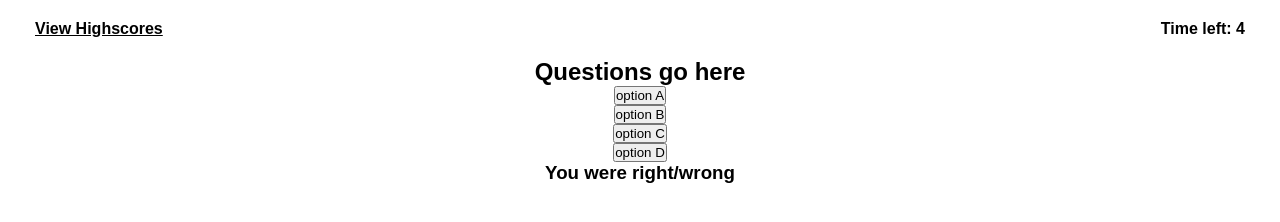
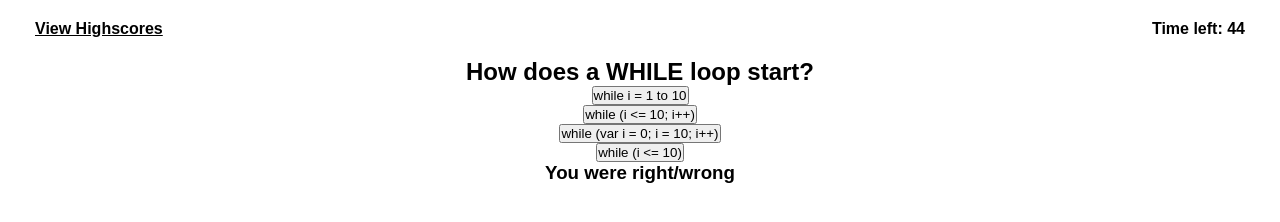
Before and after one commit to meiliou/code-quiz, a plain HTML site: page index.html in a window 1280 px wide. Both pictures are taken after a click on the button "Start Quiz". Drawn offline with Linux system fonts and the light colour scheme.

Commit message:
start, Q&A views, validated answers

```diff
--- a/assets/css/style.css
+++ b/assets/css/style.css
@@ -61,3 +61,6 @@ header section h2 {
 .section-question h2 {
     padding: 200px;
 }
+
+/* .answers {
+} */
--- a/assets/js/script.js
+++ b/assets/js/script.js
@@ -1,10 +1,39 @@
+var questionBank = [
+    {
+        question: "How does a WHILE loop start?",
+        options: ["while i = 1 to 10", "while (i <= 10; i++)", "while (var i = 0; i = 10; i++)", "while (i <= 10)"],
+        answer: "while (i <= 10)"
+    },
+    {
+        question: "The external JavaScript file must contain the <script> tag.",
+        options: ["True", "False", "Maybe", "I don't know"],
+        answer: "False"
+    },
+    {
+        question: "Inside which HTML element do we put the JavaScript?",
+        options: ["<script>", "<js>", "<javascript>", "<JS>"],
+        answer: "<script>"
+    }
+];
+
 var sectionWelcomeEl = document.querySelector(".section-welcome");
 var sectionQuestionsEl = document.querySelector(".section-questions");
 var sectionInputEl = document.querySelector(".section-input");
 var sectionHighscoreEl = document.querySelector(".section-highscore");
 var startButtonEl = document.querySelector("#start-button");
+var countdownEl = document.querySelector("#countdown");
+var questionsEl = document.querySelector(".questions");
+var answersEl = document.querySelector(".answers");
+var optionAEl = document.querySelector("#optionA");
+var optionBEl = document.querySelector("#optionB");
+var optionCEl = document.querySelector("#optionC");
+var optionDEl = document.querySelector("#optionD");
+var feedbackEl = document.querySelector(".feedback");
+var timeLeft = questionBank.length * 15;
+var q = 0;
+score = 0;
 
-var countdownEl = document.querySelector("#countdown");
+
 
 
 // Starting view
@@ -16,8 +45,6 @@ sectionHighscoreEl.style.display='none';
 
 // Countdown
 function countdown() {
-    var timeLeft = 5;
-
     var timeInterval = setInterval(function(){
         if (timeLeft>=0) {
             countdownEl.textContent = "Time left: " + timeLeft;
@@ -26,6 +53,40 @@ function countdown() {
     }, 1000);
 };
 
+// Display Q&A
+function displayQA() {
+    // if (q < questionBank.length) {
+        questionsEl.textContent = questionBank[q].question;
+        optionAEl.textContent = questionBank[q].options[0];
+        optionBEl.textContent = questionBank[q].options[1];
+        optionCEl.textContent = questionBank[q].options[2];
+        optionDEl.textContent = questionBank[q].options[3];
+    // } else {
+        // "gameover placeholder"
+    // }
+}
+// Validating if answer is right or wrong
+var compareAnswer = function(event) {
+    if (q >= questionBank.length) {
+        window.alert("gameOver");
+        clearInterval(timeInterval);
+    } else if (event === questionBank[q].answer) {
+        feedbackEl.textContent="Correct!";
+    } else {
+        timeLeft=timeLeft-10;
+        feedbackEl.textContent="You are wrong!";
+    }
+    score = timeLeft;
+    q++;
+    displayQA();
+}
+var compare = function (event) {
+    var event = event.target;
+    compareAnswer(event.textContent.trim());
+}
+answersEl.addEventListener("click", compare);
+
+
 // Game starts
 var startGame = function() {
     sectionWelcomeEl.style.display='none';
@@ -33,7 +94,10 @@ var startGame = function() {
     sectionInputEl.style.display='none';
     sectionHighscoreEl.style.display='none';
     countdown();
+    displayQA();
 }
 
-// Game starts on click
+
+
+// Event-Listener Game starts on click
 startButtonEl.addEventListener("click", startGame);
--- a/index.html
+++ b/index.html
@@ -16,7 +16,7 @@
         <section class="section-welcome">
         <h1>Coding Quiz Challenge</h1>
         <h2>Try to answer the following code-related questions
-            within the time limit. Keep in mind that incorrect
+            within the time limit. Keep in mind that every incorrect
              answer will penalise your score/time by 10 seconds!</h2>
         <button class="button" id="start-button">Start Quiz</button>
         </section>
@@ -25,14 +25,14 @@
     <main>
         <!-- Quiz Window -->
         <section class="section-questions">
-            <h2>Questions go here</h2>
-            <div>
-                <button>option A</button><br>
-                <button>option B</button><br>
-                <button>option C</button><br>
-                <button>option D</button><br>
+            <h2 class="questions">Questions go here</h2>
+            <div class="answers">
+                <button id="optionA">option A</button><br>
+                <button id="optionB">option B</button><br>
+                <button id="optionC">option C</button><br>
+                <button id="optionD">option D</button><br>
             </div>
-            <h3>You were right/wrong</h3>
+            <h3 class="feedback">You were right/wrong</h3>
         </section>
 
         <!-- Input Window -->
```
